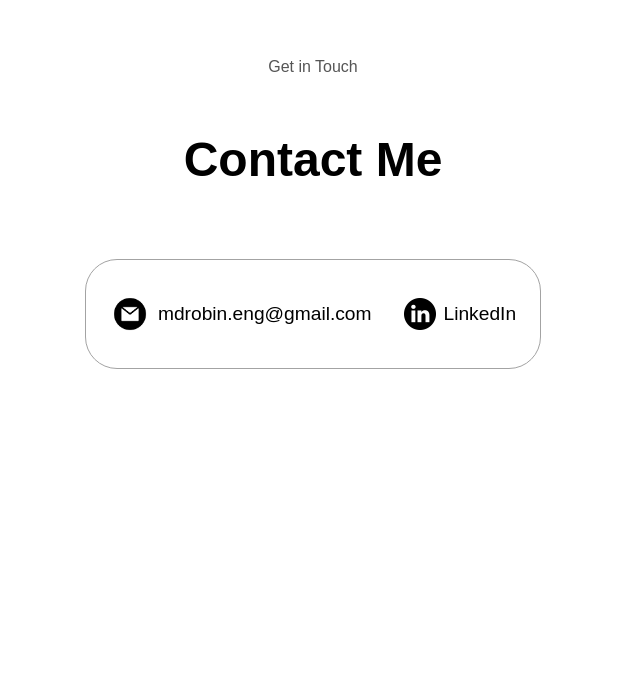
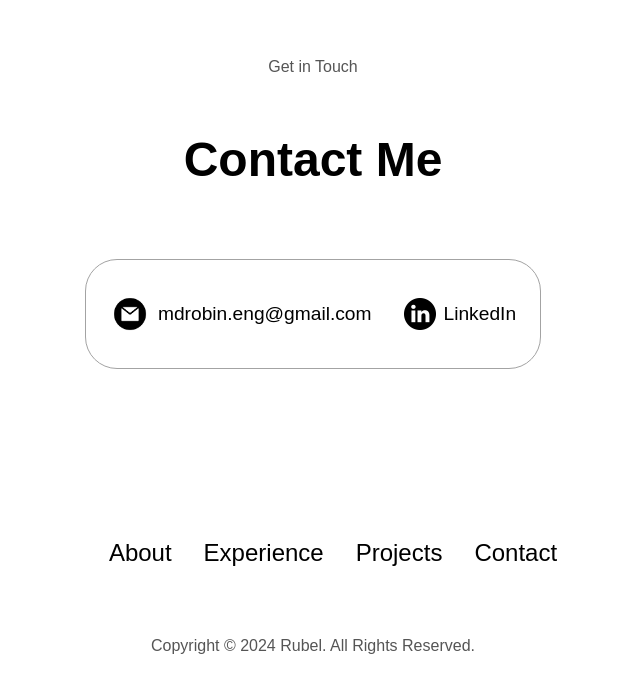
Before and after one commit to md-rubel-mia/portfolio, a React (Create React App) app: page / in a window 1280 px wide. Shown: the part 3176-3869 px from the top of the page, without its empty margins (327-967 px from the left). Before the commit the page ends 3661 px from the top, so only its background shows below. Built offline with nearby package versions, Linux system fonts and the light colour scheme.

Commit message:
footer added

```diff
--- a/src/App.js
+++ b/src/App.js
@@ -2,6 +2,7 @@
 import About from './components/about/about';
 import Contact from './components/contact/contact';
 import Experience from './components/experience/experience';
+import Footer from './components/footer/footer';
 import HamburgerNav from './components/hamburger-nav/hamburger-nav';
 import Navbar from './components/navbar/navbar';
 import Profile from './components/profile/profile';
@@ -16,6 +17,7 @@
      <Experience />
      <Projects />
      <Contact />
+     <Footer />
     </div>
   );
 }
--- /dev/null
+++ b/src/components/footer/footer.js
@@ -0,0 +1,19 @@
+function Footer() {
+   return (<>
+        <footer>
+            <nav>
+                <div className="nav-links-container">
+                    <ul className="nav-links">
+                        <li><a href="#about">About</a></li>
+                        <li><a href="#experience">Experience</a></li>
+                        <li><a href="#projects">Projects</a></li>
+                        <li><a href="#contact">Contact</a></li>
+                    </ul>
+                </div>
+            </nav>
+            <p>Copyright &#169; 2024 Rubel. All Rights Reserved.</p>
+        </footer>
+    </>);
+}
+
+export default Footer;
```
